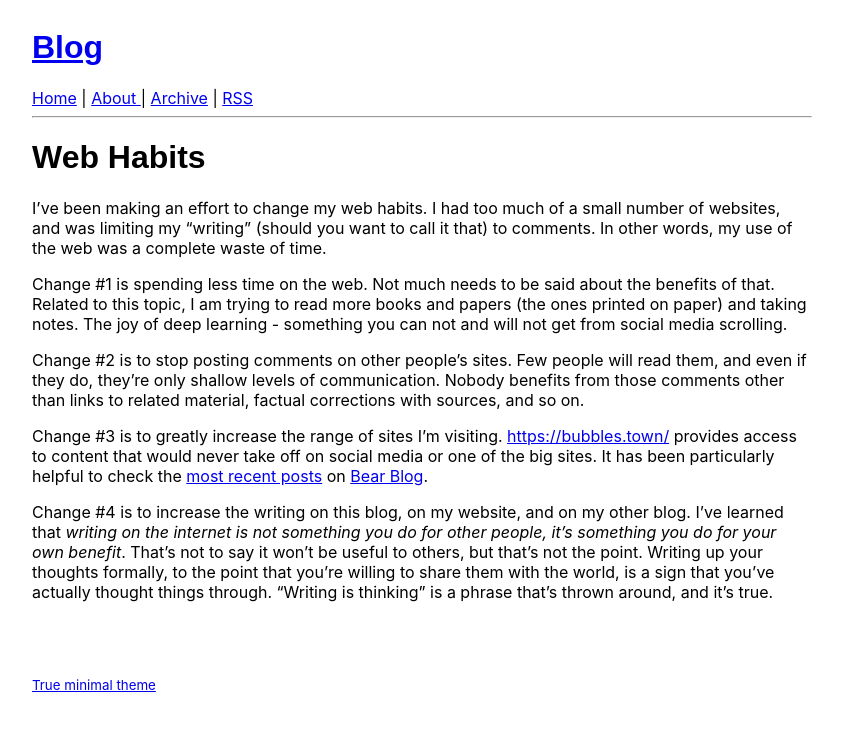
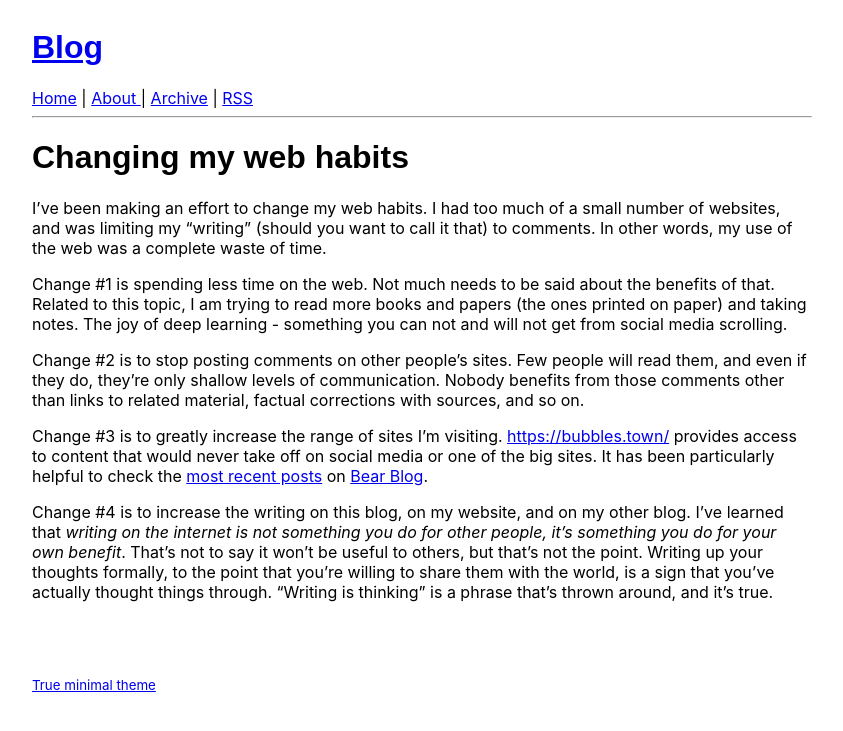
Before and after one commit to bachmeil/the-blog, a Jekyll site: the page built from _posts/2026-07-17-web-habits.md, in a window 1280 px wide. Shown: the top 731 px of the page, without its empty margins (218-1061 px from the left). Built offline with Jekyll 4.4.1, drawn with Linux system fonts in a browser that asks for light colours; our own code applies the rules of GitHub Pages for plain Markdown files.

Commit message:
Post on web use

```diff
--- a/_posts/2026-07-17-web-habits.md
+++ b/_posts/2026-07-17-web-habits.md
@@ -1,4 +1,6 @@
 ---
+layout: post
+title: Changing my web habits
 ---
 I've been making an effort to change my web habits. I had too much of a small number of websites, and was limiting my "writing" (should you want to call it that) to comments. In other words, my use of the web was a complete waste of time.
 
```
